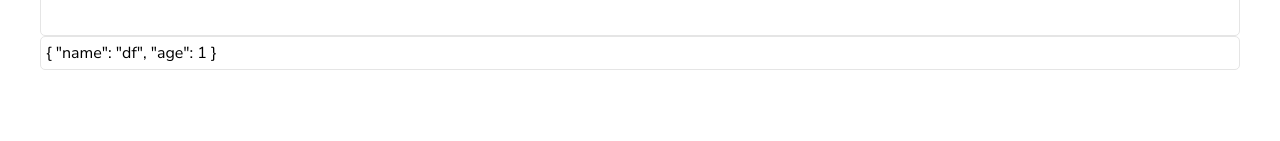
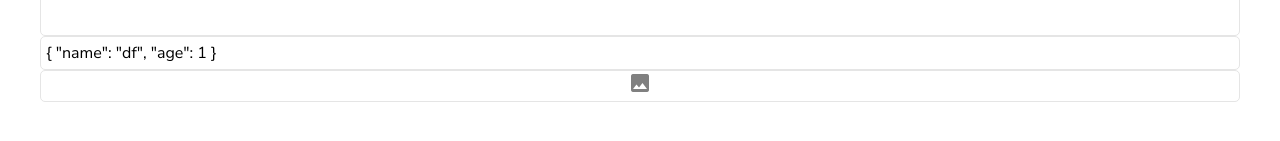
Before and after one commit to teremato/art-place-client, a Vue app: page /art/create in a window 1280 px wide. Shown: the part 255-396 px from the top of the page. Built offline with nearby package versions, Linux system fonts and the light colour scheme.

Commit message:
Доделан ui для страницы создания арта

```diff
--- a/src/pages/art/create/ArtCreatePage.vue
+++ b/src/pages/art/create/ArtCreatePage.vue
@@ -1,9 +1,9 @@
 <template>
     <div class="art__create-page app-container">
         <div class="create-page_left">
-            <app-input v-model:model-value="form.title"/>
-            <app-text-area v-model:model-value="form.text" :max-rows="5"/>
-            <app-select :options="select">
+            <app-input v-model="form.title"/>
+            <app-text-area v-model="form.text" :max-rows="5"/>
+            <app-select v-model="form.category" :options="select">
                 <template #current="{ current }">
                     <div>{{ current }}</div>
                 </template>
@@ -11,6 +11,7 @@
                     <div>{{ option.name }}</div>
                 </template>
             </app-select>
+            <app-image-uploader/>
         </div>
         <div class="create-page_right">
 
@@ -23,12 +24,14 @@ import { reactive } from 'vue';
 import {
     AppInput,
     AppTextArea,
-    AppSelect
+    AppSelect,
+    AppImageUploader
 } from '@/shared/ui';
 
 interface Form {
     title: string,
-    text: string
+    text: string,
+    category: string
 }
 
 interface Itest {
@@ -39,12 +42,12 @@ interface Itest {
 const select: Itest[] = [
     { name: 'df', age: 1 },
     { name: 'df', age: 3 },
-
 ]
 
 const form = reactive<Form>({
     title: '',
-    text: ''
+    text: '',
+    category: ''
 });
 
 /**
--- a/src/shared/ui/app-image-uploader/AppImageUploader.vue
+++ b/src/shared/ui/app-image-uploader/AppImageUploader.vue
@@ -1,8 +1,55 @@
 <template>
-    <div></div>
+    <div class="ui__image-upload">
+        <div v-if="isFile" class="remove-image">
+            <button class="btn btn-blc-op btn-s" @click="removeImage">
+                <span class="material-icons">close</span>
+            </button>
+        </div>
+        <div v-if="isFile" class="image-wrapper">
+            <img :src="createFakeUrl(file)" alt="">
+        </div>
+        <div v-else class="upload-wrapper">
+            <label for="image_load">
+                <span class="material-icons">image</span>
+            </label>
+            <input @change="uploadImage"
+                id="image_load"
+                multiple="false"
+                type="file">
+        </div>
+    </div>
 </template>
 
 <script setup lang="ts">
+import { ref, computed } from 'vue';
+
+interface Props {
+    modelValue?: null | File
+}
+
+defineProps<Props>();
+const emit = defineEmits<{
+    (e: 'update:modelValue', file: null | File): File
+}>();
+
+const file = ref<File | null>(null);
+
+const isFile = computed<boolean>(() => (file.value) ? true : false);
+
+const uploadImage = (event: Event) => {
+    const el = event.target as HTMLInputElement;
+    const files = el.files as FileList;
+
+    file.value = files[0];
+    emit('update:modelValue', file.value);
+}
+const removeImage = () => {
+    file.value = null;
+}
+const createFakeUrl = (file: File | null): string => {
+    return (file) ? URL.createObjectURL(file) : '';
+}
+
 </script>
 
 <style
--- a/src/shared/ui/app-image-uploader/styles.scss
+++ b/src/shared/ui/app-image-uploader/styles.scss
@@ -0,0 +1,38 @@
+.ui__image-upload {
+
+    position: relative;
+
+    width: 100%;
+    height: 100%;
+
+    border-radius: 5px;
+    border: $app_border;
+
+    .remove-image {
+
+        position: absolute;
+        top: 0; right: 0;
+
+        margin: 10px;
+    }
+
+    .upload-wrapper {
+
+        cursor: pointer;
+        display: flex;
+        align-items: center;
+        justify-content: center;
+
+        label { color: gray; }
+        input { display: none; }
+    }
+    .image-wrapper {
+
+        img {
+
+            height: 100%;
+            width: 100%;
+            border-radius: 5px;
+        }
+    }
+}
--- a/src/shared/ui/app-select/AppSelect.vue
+++ b/src/shared/ui/app-select/AppSelect.vue
@@ -19,13 +19,16 @@
 <script setup lang="ts">
 import { onMounted, ref } from 'vue';
 
-
 interface Props {
     options: any[]
 }
+
 const props = withDefaults(defineProps<Props>(), {
     options: () => []
 });
+const emit = defineEmits<{
+    <T>(e: 'update:modelValue', currentOption: T): T
+}>();
 
 const current = ref<object | number | string>('');
 const isActive = ref<boolean>(false);
@@ -38,6 +41,8 @@ const openSelect = () => {
 const handleChoose = (item: string | object | number) => {
     current.value = item;
     isActive.value = false;
+
+    emit('update:modelValue', current.value);
 }
 
 </script>
--- a/src/shared/ui/app-select/styles.scss
+++ b/src/shared/ui/app-select/styles.scss
@@ -24,8 +24,10 @@
         border-top: none;
 
         padding: 5px;
+        background-color: white;
 
-        overflow-y: scroll;
+        overflow-y: auto;
+        z-index: 99;
     }
 }
 
--- a/src/shared/ui/index.ts
+++ b/src/shared/ui/index.ts
@@ -4,6 +4,7 @@ import AppPopaver from './app-popaver/AppPopaver.vue';
 import AppInput from './app-input/AppInput.vue';
 import AppTextArea from './app-textarea/AppTextArea.vue';
 import AppSelect from './app-select/AppSelect.vue';
+import AppImageUploader from './app-image-uploader/AppImageUploader.vue';
 
 export {
     AppCard,
@@ -11,5 +12,6 @@ export {
     AppPopaver,
     AppInput,
     AppTextArea,
-    AppSelect
+    AppSelect,
+    AppImageUploader
 };
```
Also changed, not shown: 1 other file (tests, documents, lock files or other folders).
